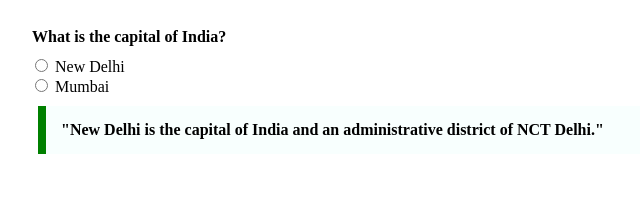
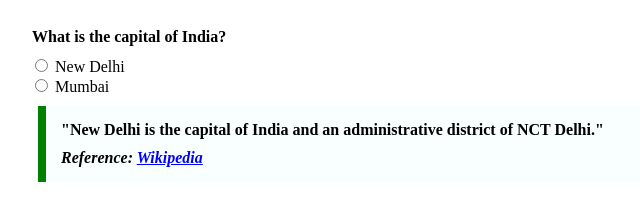
Before and after one commit to acciojob/trivia-Rashmi-Salunkhe, a website: page main.html in a window 1280 px wide. Shown: the whole page, without its empty margins (0-640 px from the left). Drawn offline with Linux system fonts and the light colour scheme.

Commit message:
created a submission

```diff
--- a/main.html
+++ b/main.html
@@ -21,7 +21,7 @@
         </form>
         <blockquote>
             "New Delhi is the capital of India and an administrative district of NCT Delhi."
-            <!-- <cite>Reference: <a href="https://en.wikipedia.org/wiki/New_Delhi" target="_blank">Wikipedia</a></cite> -->
+            <cite>Reference: <a href="https://en.wikipedia.org/wiki/New_Delhi" target="_blank">Wikipedia</a></cite>
         </blockquote>
     </div>
     <script type="text/javascript" src="./script.js"></script>
```
